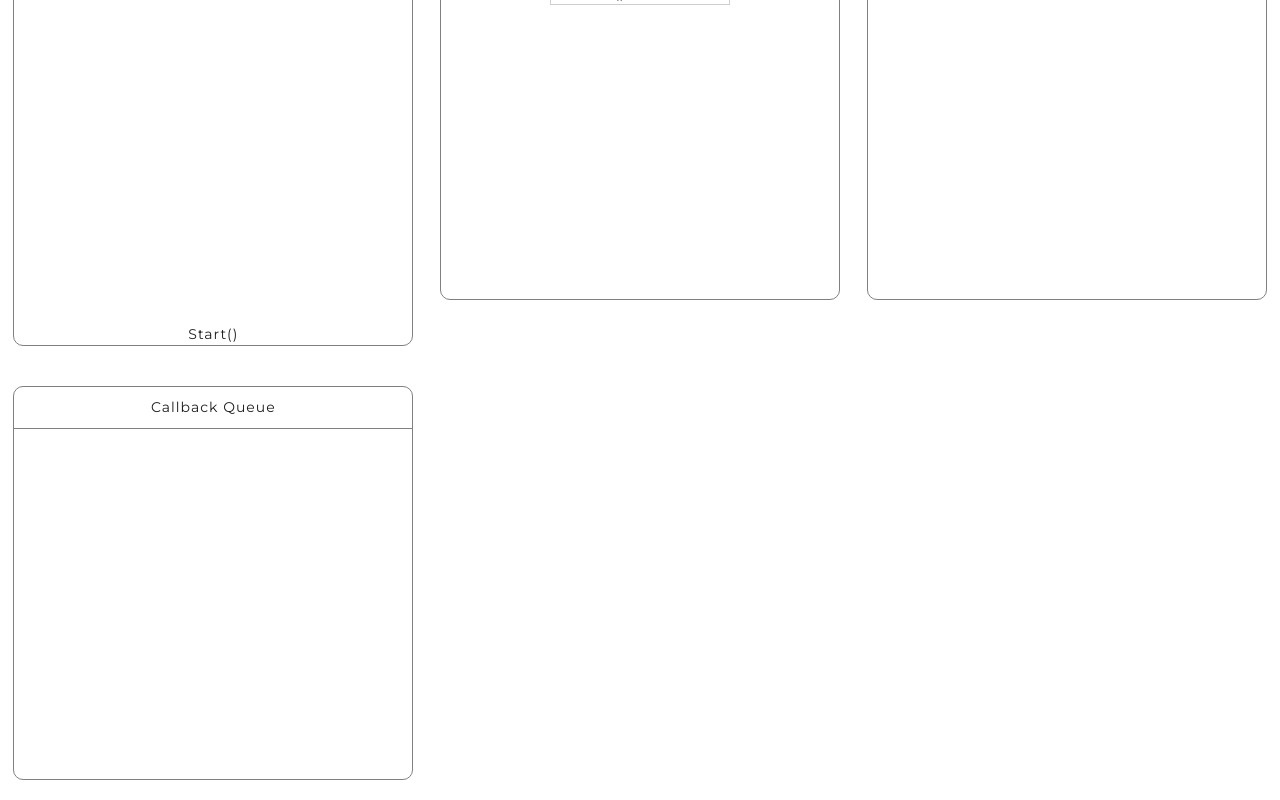
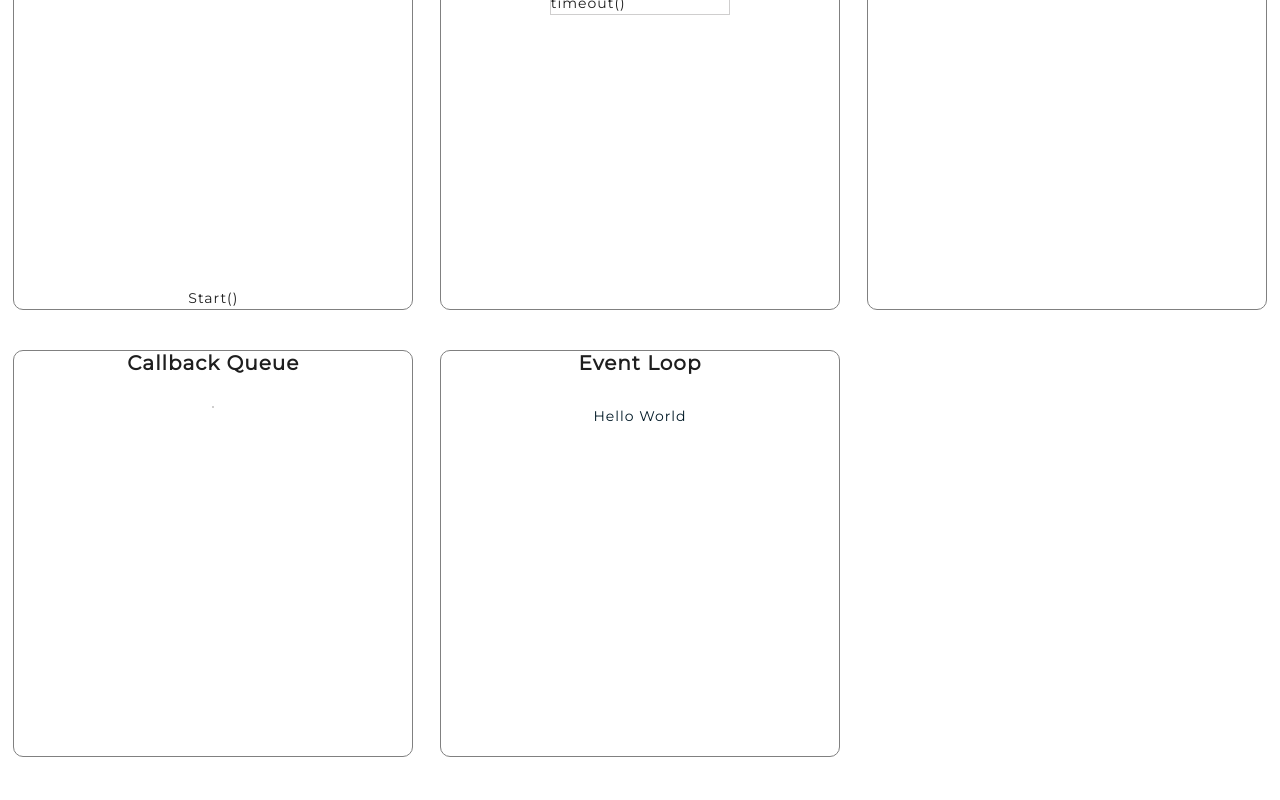
Before and after one commit to Dhaval1403/master-the-event-loop, a React (Create React App) app: page / in a window 1280 px wide. Shown: the part 217-1017 px from the top of the page. After the commit the page ends 994 px from the top, so only its background shows below. Built offline with nearby package versions, Linux system fonts and the light colour scheme.

Commit message:
removed css and used styled-component

```diff
--- a/src/components/CallbackQueue/CallbackQueue.js
+++ b/src/components/CallbackQueue/CallbackQueue.js
@@ -1,6 +1,7 @@
 import React, { Component } from 'react';
 
-import './CallbackQueue.styles.css';
+import { ConsoleBox, ConsoleTitle, List, ListItem } from '../../styles/console';
+import { Box } from '../../styles/flex';
 
 class CallbackQueue extends Component {
 	constructor(props) {
@@ -16,12 +17,19 @@ class CallbackQueue extends Component {
 		}
 
 		return (
-			<div className="callback-queue">
-				<div className="title">Callback Queue</div>
-				<div className="body">
-					<ul>{values}</ul>
-				</div>
-			</div>
+			<ConsoleBox>
+				<Box textAlign="center">
+					<ConsoleTitle>Callback Queue</ConsoleTitle>
+				</Box>
+
+				<Box borderTop={3} borderStyle="solid" color="colorBlue" justifySelf="center" mt={2} />
+
+				<Box display="flex" height="350px" justifyContent="center" mt="20px">
+					<List>
+						<ListItem>{values}</ListItem>
+					</List>
+				</Box>
+			</ConsoleBox>
 		);
 	}
 }
--- a/src/components/CallbackQueue/CallbackQueue.styles.css
+++ /dev/null
@@ -1,35 +0,0 @@
-.callback-queue {
-	margin: 20px auto;
-	text-align: center;
-	border: 1px solid grey;
-	width: 400px;
-	border-radius: 10px;
-	background-color: #fff;
-	font-weight: 400;
-	font-size: 14px;
-	letter-spacing: 1px;
-	line-height: 1.5;
-}
-
-.title {
-	border-bottom: 1px solid grey;
-	padding: 10px;
-}
-
-.body {
-	height: 350px;
-	display: flex;
-	padding: 10px;
-}
-
-.body ul {
-	width: 100%;
-	list-style-type: none;
-	text-align: left;
-}
-
-.body li {
-	margin-top: 7px;
-	padding: 5px;
-	border: 1px solid rgb(207, 206, 206);
-}
--- a/src/components/Callstack/Callstack.js
+++ b/src/components/Callstack/Callstack.js
@@ -1,5 +1,4 @@
 import React, { Component } from 'react';
-// import './Callstack.styles.css';
 
 import { ConsoleBox, ConsoleTitle } from '../../styles/console';
 import { Box, Flex } from '../../styles/flex';
@@ -7,29 +6,14 @@ import { Span } from '../../styles/text';
 
 class Callstack extends Component {
 	render() {
-		const { callstack } = this.props;
+		// const { callstack } = this.props;
 		return (
-			// <div className="call-stack">
-			// 	<div className="title">Callstack</div>
-			// 	<div className="body">
-			// 		<div className="top"></div>
-			// 		<div className="down">Start()</div>
-			// 	</div>
-			// </div>
-
 			<ConsoleBox>
 				<Box textAlign="center">
 					<ConsoleTitle>Callstack</ConsoleTitle>
 				</Box>
 
-				<Box
-					borderTop={3}
-					borderStyle="solid"
-					color="colorBlue"
-					justifySelf="center"
-					mb={4}
-					mt={4}
-				/>
+				<Box borderTop={3} borderStyle="solid" color="colorBlue" justifySelf="center" mt={2} />
 
 				<Box display="flex" height="350px" justifyContent="center" mt="20px">
 					<Flex alignSelf="flex-end">
--- a/src/components/Callstack/Callstack.styles.css
+++ /dev/null
@@ -1,28 +0,0 @@
-.call-stack {
-	margin: 20px auto;
-	text-align: center;
-	border: 1px solid grey;
-	width: 400px;
-	border-radius: 10px;
-	background-color: #fff;
-	font-weight: 400;
-	font-size: 14px;
-	letter-spacing: 1px;
-	line-height: 1.5;
-}
-
-.title {
-	border-bottom: 1px solid grey;
-	padding: 10px;
-}
-
-.body {
-	height: 350px;
-	display: flex;
-}
-
-.body .down {
-	bottom: 10px;
-	width: 100%;
-	align-self: flex-end;
-}
--- a/src/components/Console/Console.js
+++ b/src/components/Console/Console.js
@@ -1,5 +1,4 @@
 import React from 'react';
-// import './Console.styles.css';
 
 import { ConsoleBox, ConsoleTitle } from '../../styles/console';
 import { Box } from '../../styles/flex';
@@ -7,22 +6,12 @@ import { P } from '../../styles/text';
 
 const Console = input => {
 	return (
-		// <div className="console">
-		// 	<div className="console-title">
-		// 		<div className="menu">
-		// 			<span>Callback Queue</span>
-		// 			<span>Console</span>
-		// 		</div>
-		// 	</div>
-		// 	<div className="console-body">
-		// 		<p>Hello World</p>
-		// 	</div>
-		// </div>
+		<ConsoleBox>
+			<Box textAlign="center">
+				<ConsoleTitle>Console</ConsoleTitle>
+			</Box>
 
-		<ConsoleBox>
-			<Box borderBottom="1px solid rgba(201, 201, 201, 0.685)" textAlign="center">
-				<ConsoleTitle>Callback Queue | Console |</ConsoleTitle>
-			</Box>
+			<Box borderTop={3} borderStyle="solid" color="colorBlue" justifySelf="center" mt={2} />
 
 			<Box height="350px" mt="20px" textAlign="center">
 				<P>Hello World</P>
--- a/src/components/Container/Container.js
+++ b/src/components/Container/Container.js
@@ -1,11 +1,12 @@
 import React from 'react';
 
 import CallbackQueue from '../CallbackQueue/CallbackQueue';
+import Callstack from '../Callstack/Callstack';
+import Console from '../Console/Console';
+import EventLoop from '../EventLoop/EventLoop';
+import Header from '../Header/Header';
 import queue from '../CallbackQueue/queue';
-import Callstack from '../Callstack/Callstack';
 import WebApi from '../WebApi/WebApi';
-import Console from '../Console/Console';
-import Header from '../Header/Header';
 
 import { Cell, Grid } from '../../styles/grid';
 import { Normalize } from '../../styles/normalize';
@@ -36,6 +37,10 @@ const Container = () => {
 				<Cell>
 					<CallbackQueue queue={queue.head} />
 				</Cell>
+
+				<Cell>
+					<EventLoop />
+				</Cell>
 			</Grid>
 		</>
 	);
--- a/src/components/EventLoop/EventLoop.js
+++ b/src/components/EventLoop/EventLoop.js
@@ -1,8 +1,23 @@
 import React from 'react';
-import './EventLoop.styles.css';
+
+import { ConsoleBox, ConsoleTitle } from '../../styles/console';
+import { Box } from '../../styles/flex';
+import { P } from '../../styles/text';
 
 const EventLoop = props => {
-	return <>Event Loop Component</>;
+	return (
+		<ConsoleBox>
+			<Box textAlign="center">
+				<ConsoleTitle>Event Loop</ConsoleTitle>
+			</Box>
+
+			<Box borderTop={3} borderStyle="solid" color="colorBlue" justifySelf="center" mt={2} />
+
+			<Box height="350px" mt="20px" textAlign="center">
+				<P>Hello World</P>
+			</Box>
+		</ConsoleBox>
+	);
 };
 
 export default EventLoop;
--- a/src/components/WebApi/WebApi.js
+++ b/src/components/WebApi/WebApi.js
@@ -7,20 +7,12 @@ import { Box } from '../../styles/flex';
 
 const WebApi = input => {
 	return (
-		// <div className="web-api">
-		// 	<div className="title">Web Apis</div>
-		// 	<div className="body">
-		// 		<ul>
-		// 			<li>$.on('button', 'click', ...)</li>
-		// 			<li>timeout()</li>
-		// 		</ul>
-		// 	</div>
-		// </div>
-
 		<ConsoleBox>
-			<Box borderBottom="1px solid rgba(201, 201, 201, 0.685)" textAlign="center">
+			<Box textAlign="center">
 				<ConsoleTitle>WebApi</ConsoleTitle>
 			</Box>
+
+			<Box borderTop={3} borderStyle="solid" color="colorBlue" justifySelf="center" mt={2} />
 
 			<Box display="flex" height="350px" justifyContent="center" mt="20px">
 				<List>
--- a/src/components/WebApi/WebApi.styles.css
+++ /dev/null
@@ -1,35 +0,0 @@
-.web-api {
-	margin: 20px auto;
-	text-align: center;
-	border: 1px solid grey;
-	width: 400px;
-	border-radius: 10px;
-	background-color: #fff;
-	font-weight: 400;
-	font-size: 14px;
-	letter-spacing: 1px;
-	line-height: 1.5;
-}
-
-.title {
-	border-bottom: 1px solid grey;
-	padding: 10px;
-}
-
-.body {
-	height: 350px;
-	display: flex;
-	padding: 10px;
-}
-
-.body ul {
-	width: 100%;
-	list-style-type: none;
-	text-align: left;
-}
-
-.body li {
-	margin-top: 7px;
-	padding: 5px;
-	border: 1px solid rgb(207, 206, 206);
-}
```
Also changed, not shown: src/components/Console/Console.styles.css (deleted, +0 -31 lines), src/components/EventLoop/EventLoop.styles.css (deleted).
